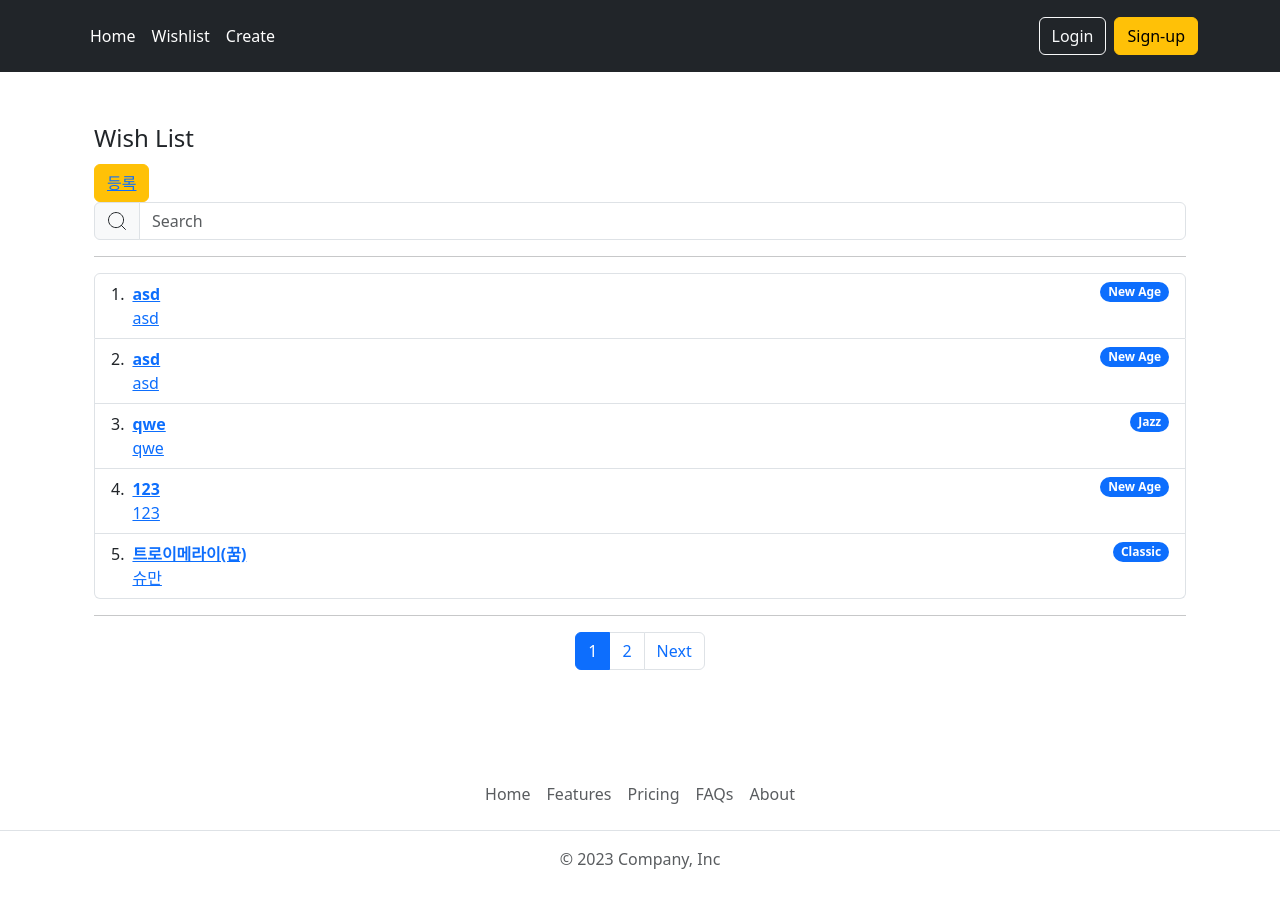
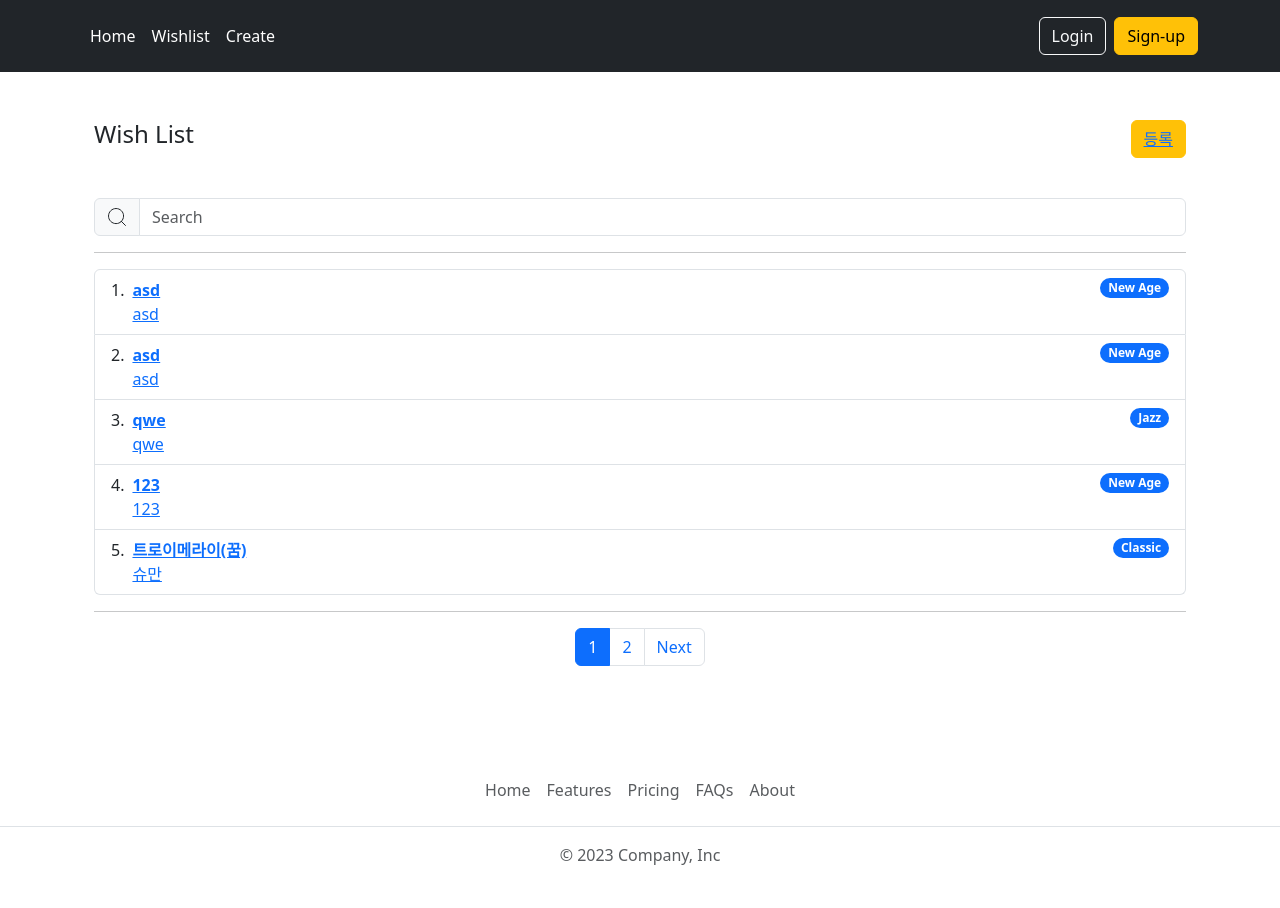
Before and after one commit to BelleHan/piano-mania, a Vue app: page /wishlist in a window 1280 px wide. Shown: the top 908 px of the page. Built offline with nearby package versions, Linux system fonts and the light colour scheme; data requests are answered from the project's data file.

Commit message:
change background-color

```diff
--- a/src/assets/main.css
+++ b/src/assets/main.css
@@ -21,6 +21,19 @@ ul {
   padding: 0;
 }
 
+.top {
+  display: flex;
+  margin-bottom: 40px;
+}
+
+h4 {
+  margin-right: auto;
+}
+
+.bg-primary {
+ background-color: #202540;
+}
+
 /* @media (hover: hover) {
   a:hover {
     background-color: hsla(160, 100%, 37%, 0.2);
--- a/src/views/WishForm.vue
+++ b/src/views/WishForm.vue
@@ -3,12 +3,15 @@
     <legend>Wish Create</legend>
     <form @submit="saveWish">
       <div class="mb-3">
+        <label class="form-label">곡명</label>
+        <input type="text" class="form-control" v-model="wish.music" />
+      </div>
+      <div v-if="musicError" class="text-red">
+        곡명을 입력해주세요.
+      </div>
+      <div class="mb-3">
         <label class="form-label">음악가</label>
         <input type="text" class="form-control" v-model="wish.musician" />
-      </div>
-      <div class="mb-3">
-        <label class="form-label">곡명</label>
-        <input type="text" class="form-control" v-model="wish.music" />
       </div>
       <div class="mb-3">
         <label class="form-label">장르</label>
@@ -34,12 +37,12 @@
 
       <div class="d-grid gap-2 d-md-block" v-if="editMode">
         <button type="submit" class="btn btn-primary">수정</button>
-        <button type="button" class="btn btn-primary m-1" @click="deleteWish">삭제</button>
-        <button type="button" class="btn btn-primary" @click="goList">취소</button>
+        <button type="button" class="btn btn-secondary m-1" @click="deleteWish">삭제</button>
+        <button type="button" class="btn btn-outline-secondary" @click="goList">취소</button>
       </div>
       <div class="d-grid gap-2 d-md-block" v-else>
         <button type="submit" class="btn btn-primary">등록</button>
-        <button type="button" class="btn btn-primary m-1" @click="goList">취소</button>
+        <button type="button" class="btn btn-outline-secondary m-1" @click="goList">취소</button>
       </div>
     </form>
   </div>
@@ -97,10 +100,11 @@ export default {
 
       if (editMode.value) {
         alert('수정되었습니다.');
-        await axios.put(`http://localhost:3000/wishlist/${route.params.id}`, data);
+        axios.put(`http://localhost:3000/wishlist/${route.params.id}`, data);
+        goList();
       } else {
         alert('등록되었습니다.');
-        await axios.post('http://localhost:3000/wishlist', data);
+        axios.post('http://localhost:3000/wishlist', data);
       }
 
     }
--- a/src/views/Wishlist.vue
+++ b/src/views/Wishlist.vue
@@ -1,7 +1,9 @@
 <template>
     <div class="container col-xxl-8 px-4 py-5">
-        <legend>Wish List</legend>
-        <button type="button" class="btn btn-warning"><router-link to="/wishForm">등록</router-link></button>
+        <div class="top mb-40">
+            <h4>Wish List</h4>
+            <button type="button" class="btn btn-warning"><router-link to="/wishForm">등록</router-link></button>
+        </div>
         <div class="input-group flex-nowrap">
             <span class="input-group-text" id="addon-wrapping"><svg width="20" height="20" class="DocSearch-Search-Icon"
                     viewBox="0 0 20 20">
@@ -11,19 +13,18 @@
                         stroke-linejoin="round"></path>
                 </svg></span>
             <input type="text" class="form-control" v-model="searchText" placeholder="Search" aria-label="Search"
-                @keyup.enter="searchWish" aria-describedby="addon-wrapping">
+                @keyup.enter="searchWish" @change="searchWish" aria-describedby="addon-wrapping">
         </div>
         <hr />
         <ol class="list-group list-group-numbered mb-3">
-            <li class="list-group-item d-flex justify-content-between align-items-start" v-for="wish in  wishlist"
-                :key="wish.id">
-                <div class="ms-2 me-auto">
-                    <router-link :to="`/wishForm/${wish.id}`">
+            <li class="list-group-item d-flex align-items-start" v-for="wish in  wishlist" :key="wish.id">
+                <router-link :to="`/wishForm/${wish.id}`">
+                    <div class="ms-2 me-auto">
                         <div class="fw-bold">{{ wish.music }}</div>
                         {{ wish.musician }}
-                    </router-link>
-                </div>
-                <span class="badge bg-primary rounded-pill">{{ wish.genre }}</span>
+                    </div>
+                </router-link>
+                <span class="badge bg-primary rounded-pill ms-auto">{{ wish.genre }}</span>
             </li>
         </ol>
 
```
